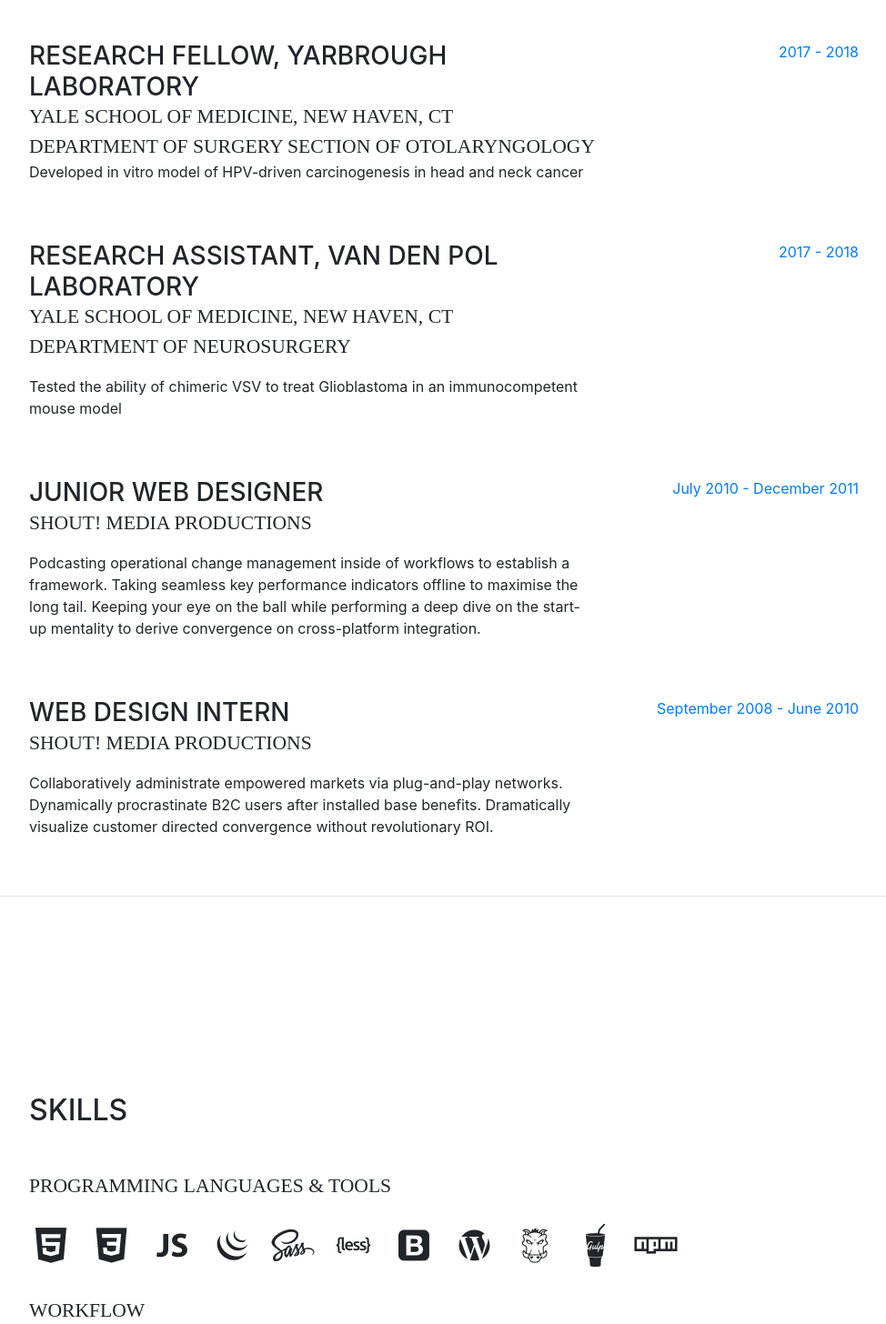
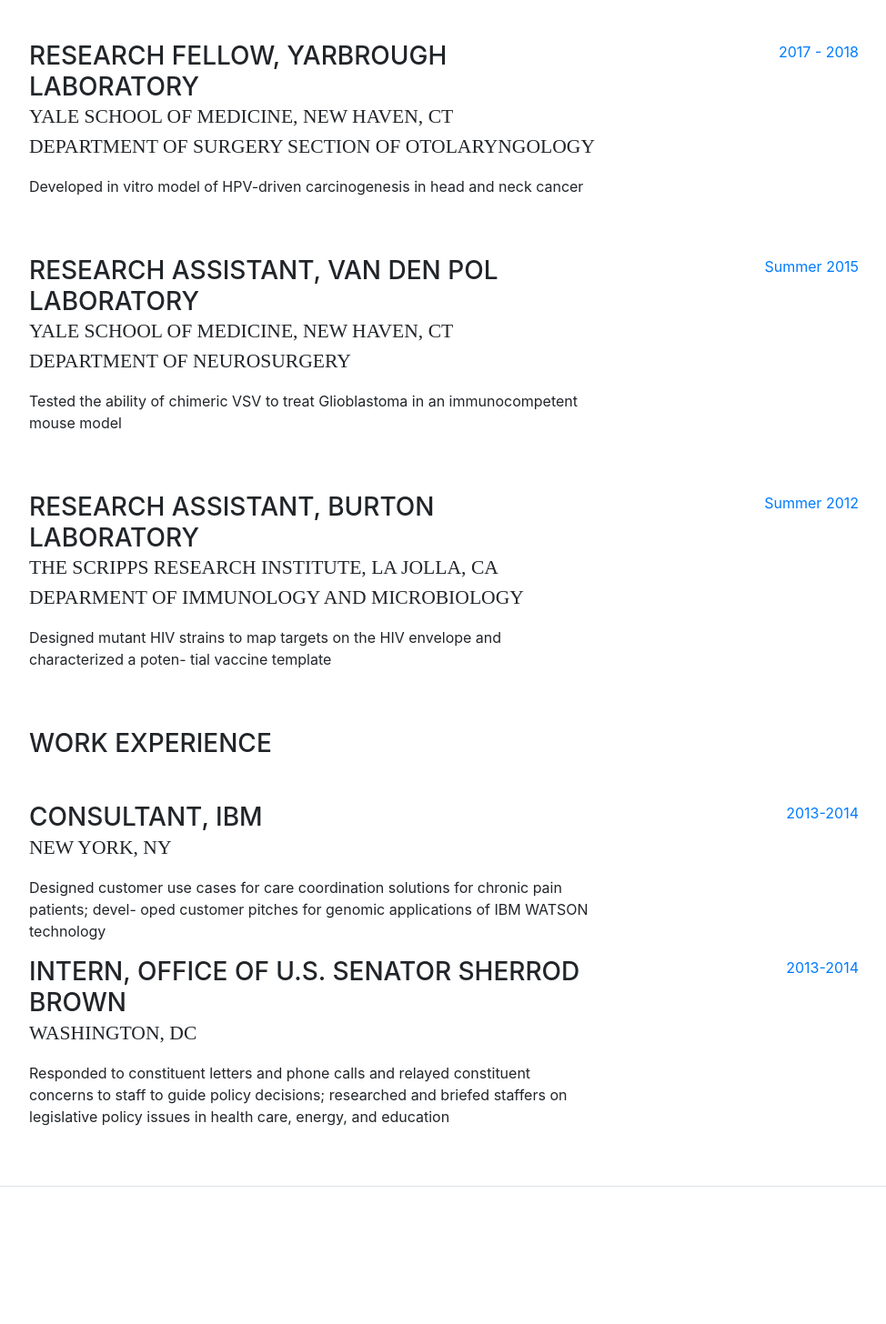
Before and after one commit to tsathe/cv, a website with bundled scripts: page index.html in a window 1280 px wide. Shown: the part 3371-4827 px from the top of the page at 91% size, without its empty margins (288-1262 px from the left). Built offline with nearby package versions, Linux system fonts and the light colour scheme; a web font is replaced by a local one.

Commit message:
do it live

```diff
--- a/index.html
+++ b/index.html
@@ -231,8 +231,8 @@
           <div class="resume-item d-flex flex-column flex-md-row mb-5">
             <div class="resume-content mr-auto">
               <h3 class="mb-0">Research Fellow, Yarbrough Laboratory</h3>
-              <div class="subheading mb-0">Yale School of Medicine, New Haven, CT<br>
-              Department of Surgery Section of Otolaryngology</div>
+              <div class="subheading mb-0">Yale School of Medicine, New Haven, CT</div>
+              <div class="subheading mb-3">Department of Surgery Section of Otolaryngology</div>
               <p>Developed in vitro model of HPV-driven carcinogenesis in head and neck cancer</p>
             </div>
             <div class="resume-date text-md-right">
@@ -248,29 +248,52 @@
               <p>Tested the ability of chimeric VSV to treat Glioblastoma in an immunocompetent mouse model</p>
             </div>
             <div class="resume-date text-md-right">
-              <span class="text-primary">2017 - 2018</span>
+              <span class="text-primary">Summer 2015</span>
             </div>
           </div>
 
           <div class="resume-item d-flex flex-column flex-md-row mb-5">
             <div class="resume-content mr-auto">
-              <h3 class="mb-0">Junior Web Designer</h3>
-              <div class="subheading mb-3">Shout! Media Productions</div>
-              <p>Podcasting operational change management inside of workflows to establish a framework. Taking seamless key performance indicators offline to maximise the long tail. Keeping your eye on the ball while performing a deep dive on the start-up mentality to derive convergence on cross-platform integration.</p>
+              <h3 class="mb-0">Research Assistant, Burton Laboratory</h3>
+              <div class="subheading mb-0">The Scripps Research Institute, La Jolla, CA</div>
+              <div class="subheading mb-3">Deparment of Immunology and Microbiology</div>
+              <p>Designed mutant HIV strains to map targets on the HIV envelope and characterized a poten- tial vaccine template</p>
             </div>
             <div class="resume-date text-md-right">
-              <span class="text-primary">July 2010 - December 2011</span>
+              <span class="text-primary">Summer 2012</span>
+            </div>
+          </div>
+
+          <div class="resume-item d-flex flex-column flex-md-row mb-5">
+            <div class="resume-content mr-auto">
+              <h3 class="mb-0">Work Experience</h3>
+              <!-- <div class="subheading mb-3">Intelitec Solutions</div>
+              <p>Bring to the table win-win survival strategies to ensure proactive domination. At the end of the day, going forward, a new normal that has evolved from generation X is on the runway heading towards a streamlined cloud solution. User generated content in real-time will have multiple touchpoints for offshoring.</p>
+            </div>
+            <div class="resume-date text-md-right">
+              <span class="text-primary">March 2013 - Present</span> -->
             </div>
           </div>
 
           <div class="resume-item d-flex flex-column flex-md-row">
             <div class="resume-content mr-auto">
-              <h3 class="mb-0">Web Design Intern</h3>
-              <div class="subheading mb-3">Shout! Media Productions</div>
-              <p>Collaboratively administrate empowered markets via plug-and-play networks. Dynamically procrastinate B2C users after installed base benefits. Dramatically visualize customer directed convergence without revolutionary ROI.</p>
+              <h3 class="mb-0">Consultant, IBM</h3>
+              <div class="subheading mb-3">New York, NY</div>
+              <p>Designed customer use cases for care coordination solutions for chronic pain patients; devel- oped customer pitches for genomic applications of IBM WATSON technology</p>
             </div>
             <div class="resume-date text-md-right">
-              <span class="text-primary">September 2008 - June 2010</span>
+              <span class="text-primary">2013-2014</span>
+            </div>
+          </div>
+
+          <div class="resume-item d-flex flex-column flex-md-row">
+            <div class="resume-content mr-auto">
+              <h3 class="mb-0">Intern, Office of U.S. Senator Sherrod Brown</h3>
+              <div class="subheading mb-3">Washington, DC</div>
+              <p>Responded to constituent letters and phone calls and relayed constituent concerns to staff to guide policy decisions; researched and briefed staffers on legislative policy issues in health care, energy, and education</p>
+            </div>
+            <div class="resume-date text-md-right">
+              <span class="text-primary">2013-2014</span>
             </div>
           </div>
 
```
